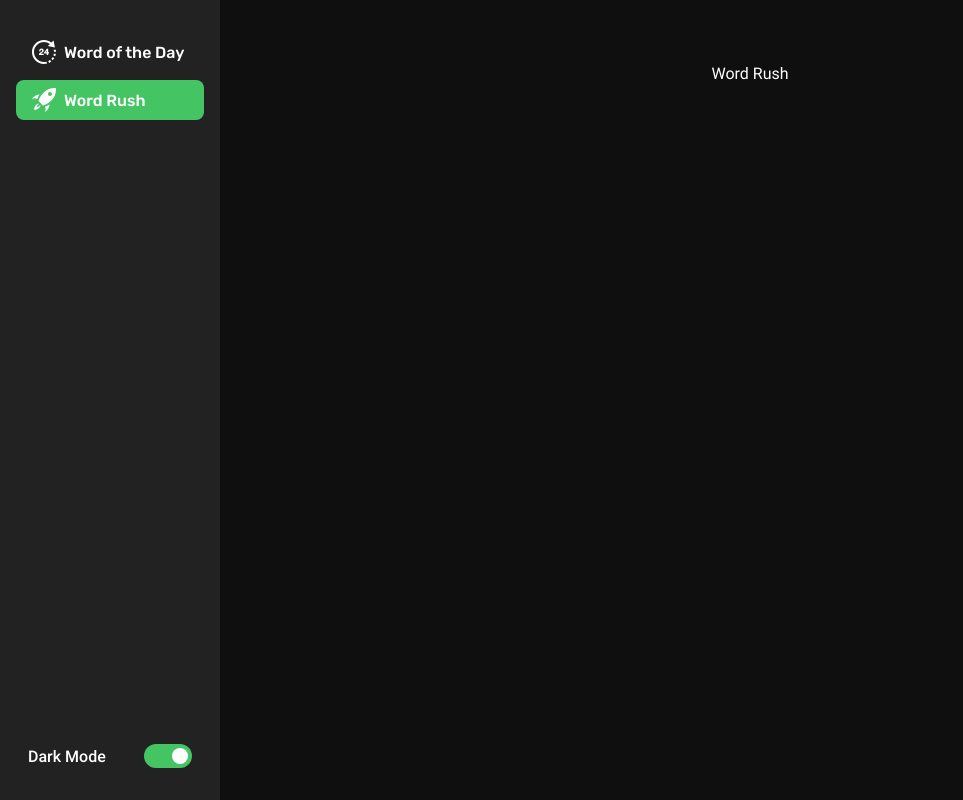
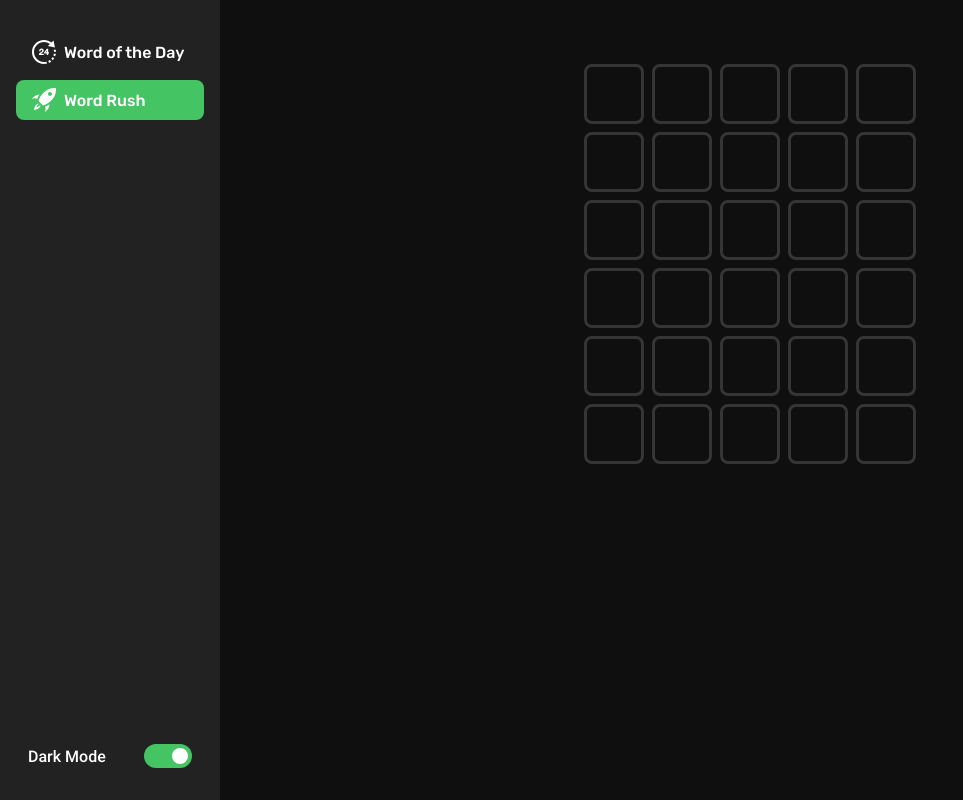
Before and after one commit to IamParadoxdotexe/wordle, a React (Create React App) app: page /word-rush in a window 1280 px wide. Shown: the whole page, without its empty margins (0-963 px from the left). Built offline with nearby package versions, Linux system fonts and the light colour scheme; no server answers.

Commit message:
Add Game component for game routes

```diff
--- /dev/null
+++ b/src/components/Game.tsx
@@ -0,0 +1,49 @@
+import './Game.scss';
+import React from 'react';
+import { GameType } from '../types';
+import Cookies from 'universal-cookie';
+import WordleService from '../services/WordleService';
+import Board from './Board';
+
+interface Props {
+  gameType: GameType;
+}
+
+interface State {
+  guesses: string[];
+  loading: boolean;
+}
+
+export default class Game extends React.Component<Props, State> {
+  cookies = new Cookies();
+
+  constructor(props) {
+    super(props);
+    const guessesKey = `${props.gameType}#guesses`;
+    const guesses = this.cookies.get(guessesKey);
+    if (!guesses) {
+      this.cookies.set(guessesKey, []);
+    }
+    this.state = {
+      guesses: guesses ?? [],
+      loading: true
+    };
+    WordleService.getWord(props.gameType).then(() => this.setState(() => ({ loading: true })));
+  }
+
+  render() {
+    return this.state.loading ? this.renderContent() : this.renderSkeleton();
+  }
+
+  renderContent() {
+    return (
+      <div>
+        <Board guesses={this.state.guesses} type={this.props.gameType} />
+      </div>
+    );
+  }
+
+  renderSkeleton() {
+    return <div />;
+  }
+}
--- a/src/routes/word-of-the-day.tsx
+++ b/src/routes/word-of-the-day.tsx
@@ -1,45 +1,11 @@
-import Board from '../components/Board';
-import Cookies from 'universal-cookie';
 import React from 'react';
 import { GameType } from '../types';
-import WordleService from '../services/WordleService';
+import Game from '../components/Game';
 
-interface State {
-  guesses: string[];
-  loading: boolean;
-}
-
-export default class WordOfTheDay extends React.Component<{}, State> {
-  cookies = new Cookies();
+export default class WordOfTheDay extends React.Component<{}, {}> {
   gameType = GameType.WORD_OF_THE_DAY;
 
-  constructor(props) {
-    super(props);
-    const guessesKey = `${this.gameType}#guesses`;
-    const guesses = this.cookies.get(guessesKey);
-    if (!guesses) {
-      this.cookies.set(guessesKey, []);
-    }
-    this.state = {
-      guesses: guesses ?? [],
-      loading: true
-    };
-    WordleService.getWord(this.gameType).then(() => this.setState(() => ({ loading: true })));
-  }
-
   render() {
-    return this.state.loading ? this.renderContent() : this.renderSkeleton();
-  }
-
-  renderContent() {
-    return (
-      <div>
-        <Board guesses={this.state.guesses} type={this.gameType} />
-      </div>
-    );
-  }
-
-  renderSkeleton() {
-    return <div></div>;
+    return <Game gameType={this.gameType} />;
   }
 }
--- a/src/routes/word-rush.tsx
+++ b/src/routes/word-rush.tsx
@@ -1,3 +1,11 @@
-export default function WordRush() {
-  return <div>Word Rush</div>;
+import React from 'react';
+import { GameType } from '../types';
+import Game from '../components/Game';
+
+export default class WordOfTheDay extends React.Component<{}, {}> {
+  gameType = GameType.WORD_RUSH;
+
+  render() {
+    return <Game gameType={this.gameType} />;
+  }
 }
--- a/src/types.ts
+++ b/src/types.ts
@@ -15,5 +15,6 @@ export interface Letter {
 }
 
 export enum GameType {
-  WORD_OF_THE_DAY = 'word-of-the-day'
+  WORD_OF_THE_DAY = 'word-of-the-day',
+  WORD_RUSH = 'word-rush'
 }
```
Also changed, not shown: src/components/Game.scss (added).
